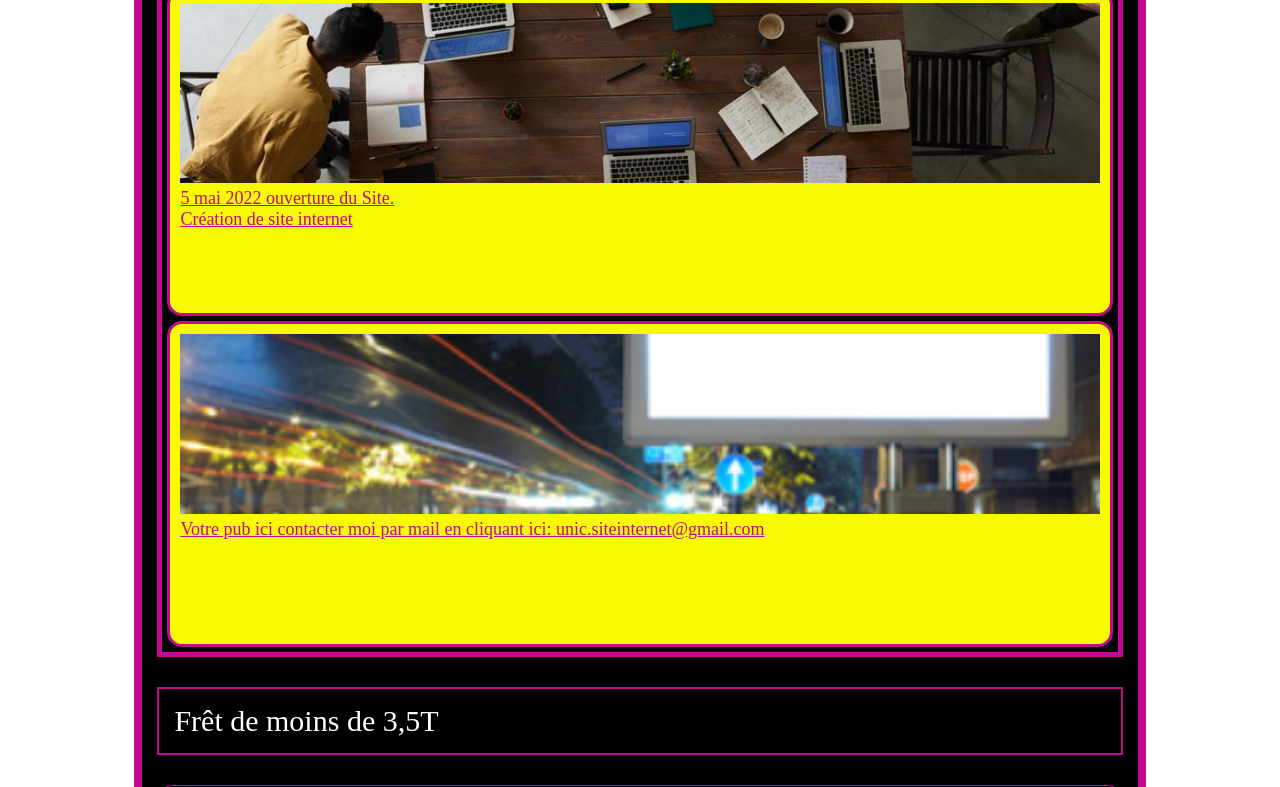
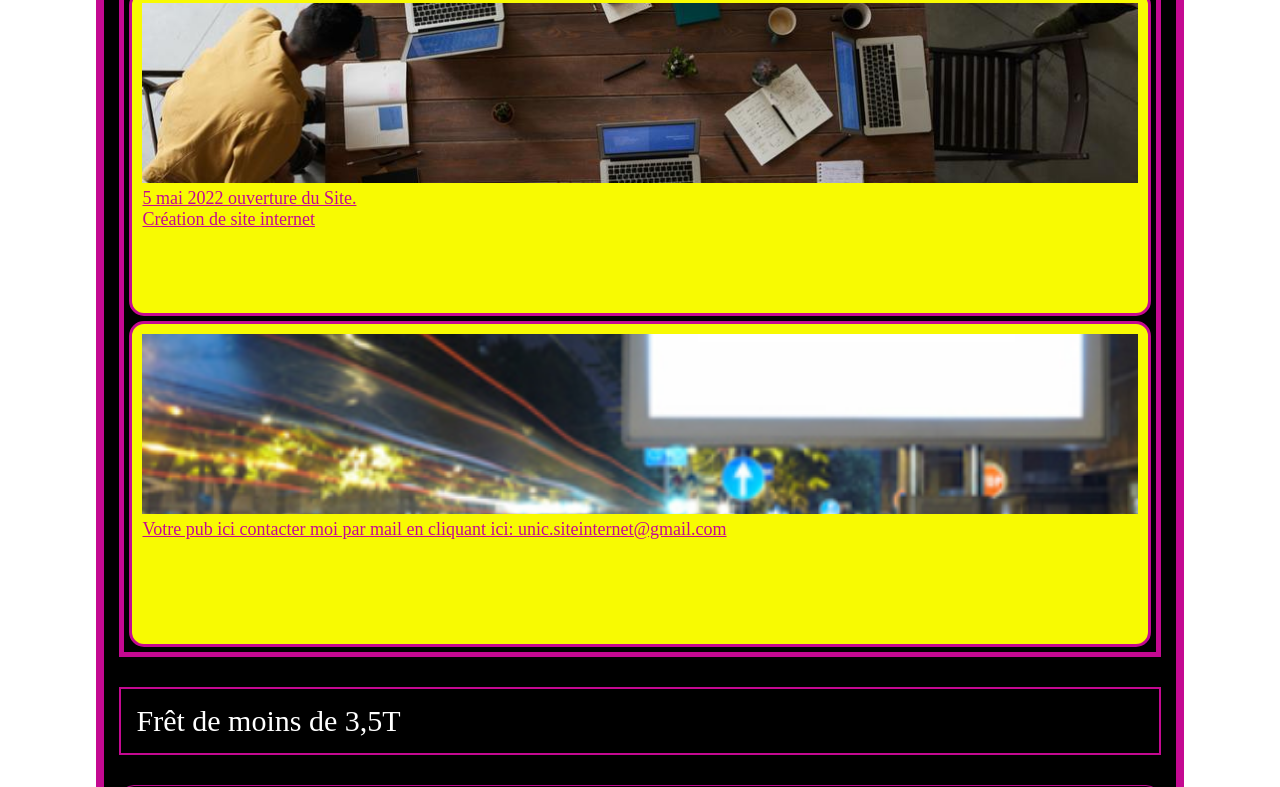
Before and after one commit to devfredgithub/mam3transports, a plain HTML site: page index.html in a window 1280 px wide. Shown: the part 622-1409 px from the top of the page. Drawn offline with nearby package versions, Linux system fonts and the light colour scheme.

Commit message:
retoucheDeux

```diff
--- a/style.css
+++ b/style.css
@@ -6,8 +6,8 @@ body
 }
 .contenu
 {
-    margin-left: 10%;
-    margin-right: 10%;
+    margin-left: 7%;
+    margin-right: 7%;
 
 }
 
```
